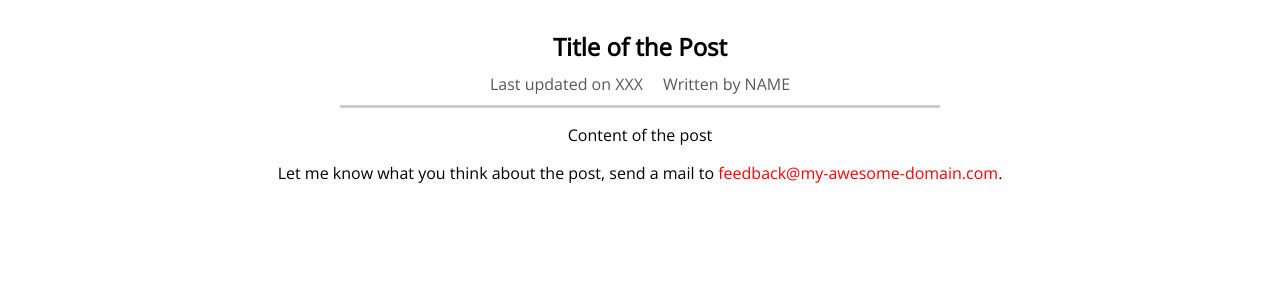
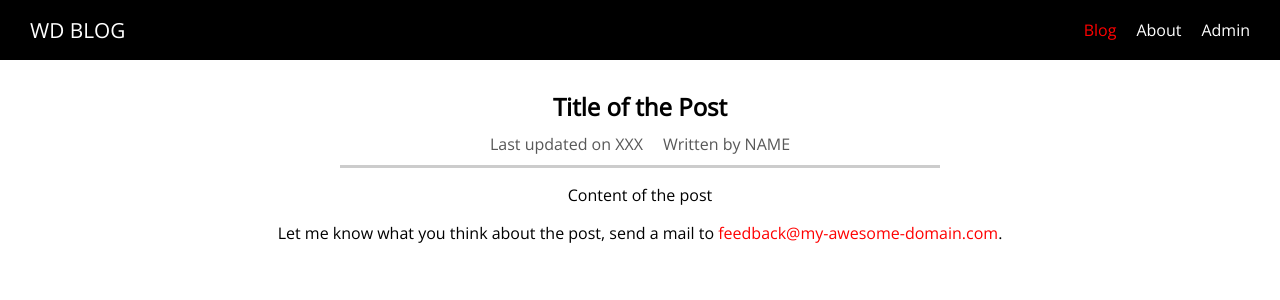
Before and after one commit to mohsen-pashootan/simple_nuxt_app, a Nuxt app: page /posts/1 in a window 1280 px wide. Shown: the top 300 px of the page. Built offline with nearby package versions, Linux system fonts and the light colour scheme.

Commit message:
feat(layout)add navigation to layout

```diff
--- /dev/null
+++ b/components/Navigation/TheHeader.vue
@@ -0,0 +1,95 @@
+<template>
+<div class="header-container">
+  <header class="the-header">
+    <TheSideNavToggle @toggle="$emit('sidenavToggle')" />
+    <div class="logo">
+      <nuxt-link to="/">WD BLOG</nuxt-link>
+    </div>
+    <div class="spacer"></div>
+    <div class="navigation-items">
+      <ul class="nav-list">
+        <li class="nav-item"><nuxt-link to="/posts">Blog</nuxt-link></li>
+        <li class="nav-item"><nuxt-link to="/about">About</nuxt-link></li>
+        <li class="nav-item"><nuxt-link to="/admin">Admin</nuxt-link></li>
+      </ul>
+    </div>
+  </header>
+</div>
+</template>
+
+<script>
+import TheSideNavToggle from "@/components/Navigation/TheSideNavToggle";
+
+export default {
+  name: "TheHeader",
+  components: {
+    TheSideNavToggle
+  }
+};
+</script>
+
+
+<style scoped>
+.header-container {
+  height: 60px;
+}
+
+.the-header {
+  width: 100%;
+  position: fixed;
+  height: 60px;
+  display: flex;
+  justify-content: space-around;
+  align-items: center;
+  background-color: black;
+  z-index: 100;
+  box-sizing: border-box;
+  padding: 0 20px;
+}
+
+.logo {
+  margin: 0 10px;
+  font-size: 1.3rem;
+}
+
+.logo a {
+  text-decoration: none;
+  color: white;
+}
+
+.spacer {
+  flex: 1;
+}
+
+.navigation-items {
+  display: none;
+}
+
+@media (min-width: 768px) {
+  .navigation-items {
+    display: block;
+  }
+}
+
+.nav-list {
+  list-style: none;
+  padding: 0;
+  margin: 0;
+  display: flex;
+}
+
+.nav-item {
+  margin: 0 10px;
+}
+
+.nav-item a {
+  text-decoration: none;
+  color: white;
+}
+
+.nav-item a:hover,
+.nav-item a:active,
+.nav-item a.nuxt-link-active {
+  color: red;
+}
+</style>
--- /dev/null
+++ b/components/Navigation/TheSideNavToggle.vue
@@ -0,0 +1,33 @@
+<template>
+  <div
+    class="drawer-toggle"
+    role="button"
+    @click="$emit('toggle')">
+    <div class="bar"></div>
+    <div class="bar"></div>
+    <div class="bar"></div>
+  </div>
+</template>
+
+<style scoped>
+.drawer-toggle {
+  display: flex;
+  flex-direction: column;
+  justify-content: space-around;
+  height: 50%;
+  width: 35px;
+  cursor: pointer;
+}
+
+@media (min-width: 768px) {
+  .drawer-toggle {
+    display: none;
+  }
+}
+
+.drawer-toggle .bar {
+  width: 90%;
+  height: 2px;
+  background-color: white;
+}
+</style>
--- /dev/null
+++ b/components/Navigation/TheSidenav.vue
@@ -0,0 +1,93 @@
+<template>
+<div class="sidenav-container">
+  <div
+    v-if="show"
+    class="sidenav-backdrop"
+    @click="$emit('close')"></div>
+  <transition name="slide-side">
+    <div
+      v-if="show"
+      class="sidenav">
+      <ul
+        class="nav-list"
+        @click="$emit('close')">
+        <li class="nav-item"><nuxt-link to="/posts">Blog</nuxt-link></li>
+        <li class="nav-item"><nuxt-link to="/about">About</nuxt-link></li>
+        <li class="nav-item"><nuxt-link to="/admin">Admin</nuxt-link></li>
+      </ul>
+    </div>
+  </transition>
+</div>
+</template>
+
+<script>
+export default {
+  name: "TheSidenav",
+  props: {
+    show: {
+      type: Boolean,
+      default: false
+    }
+  }
+};
+</script>
+
+
+<style scoped>
+.sidenav-container {
+  height: 100%;
+  width: 100%;
+}
+
+.sidenav-backdrop {
+  width: 100%;
+  height: 100%;
+  background-color: rgba(0, 0, 0, 0.7);
+  z-index: 1000;
+  position: fixed;
+  top: 0;
+  left: 0;
+}
+
+.sidenav {
+  height: 100%;
+  width: 300px;
+  background-color: white;
+  z-index: 10000;
+  position: fixed;
+  top: 0;
+  left: 0;
+  box-sizing: border-box;
+  padding: 30px;
+}
+
+.slide-side-enter-active,
+.slide-side-leave-active {
+  transition: all 0.3s ease-out;
+}
+.slide-side-enter,
+.slide-side-leave-to {
+  transform: translateX(-100%);
+}
+
+.nav-list {
+  list-style: none;
+  padding: 0;
+  margin: 0;
+}
+
+.nav-item {
+  margin: 20px 0;
+}
+
+.nav-item a {
+  text-decoration: none;
+  color: black;
+  font-size: 1.5rem;
+}
+
+.nav-item a:hover,
+.nav-item a:active {
+  color: red;
+}
+</style>
--- a/layouts/default.vue
+++ b/layouts/default.vue
@@ -1,8 +1,30 @@
 <template>
   <div>
+    <TheHeader @sidenavToggle="displaySidenav = !displaySidenav" />
+    <TheSidenav
+      :show="displaySidenav"
+      @close="displaySidenav = false" />
     <nuxt/>
   </div>
 </template>
+
+<script>
+import TheHeader from '@/components/Navigation/TheHeader'
+import TheSidenav from '@/components/Navigation/TheSidenav'
+
+export default {
+  components: {
+    TheHeader,
+    TheSidenav
+  },
+  data() {
+    return {
+      displaySidenav: false
+    }
+  }
+}
+</script>
+
 
 <style>
 html {
```
